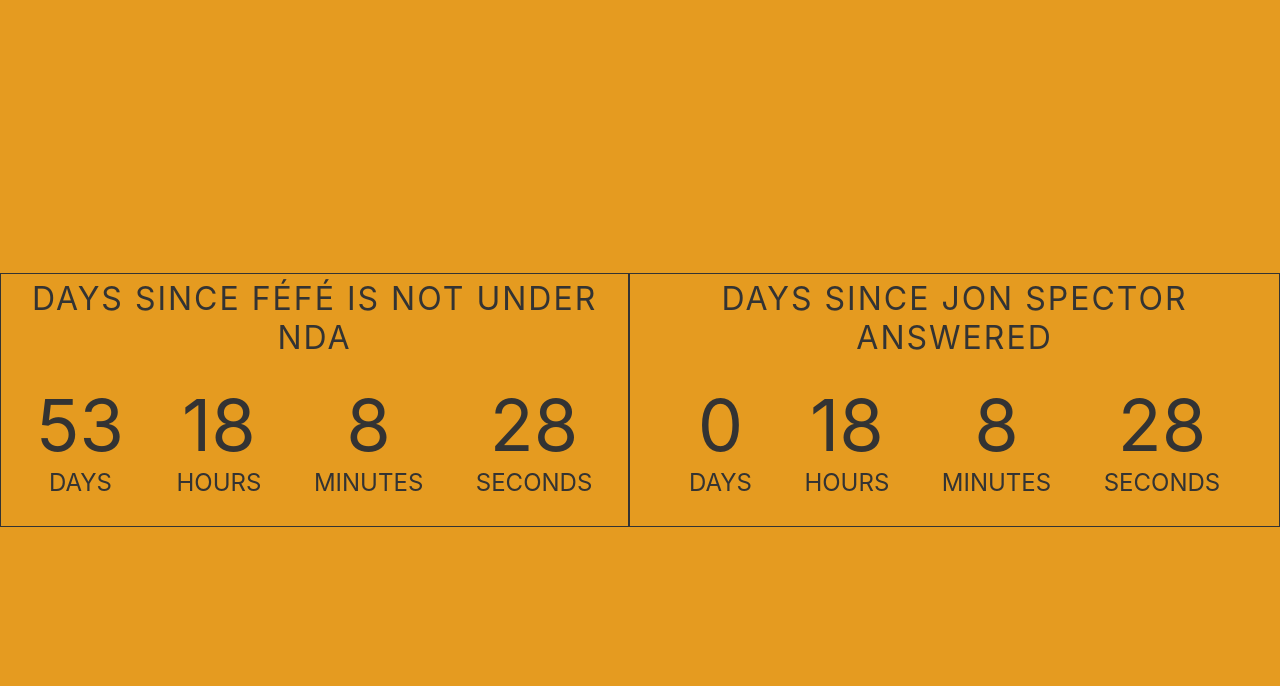
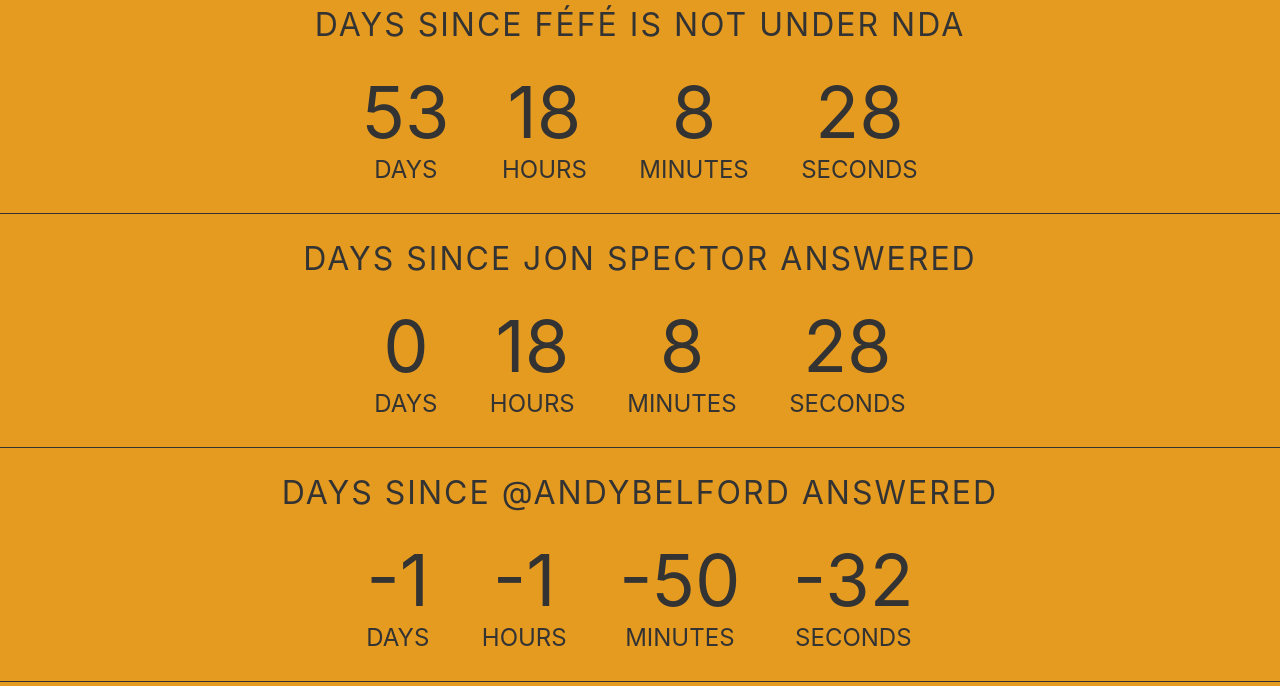
Before and after one commit to LotuxPunk/fefenda, a plain HTML site: page index.html in a window 1280 px wide. Drawn offline with Linux system fonts and the light colour scheme.

Commit message:
AndyB answer

```diff
--- a/index.html
+++ b/index.html
@@ -26,7 +26,7 @@
         body {
             align-items: center;
             background-color: #e59b20;
-            display: flex;
+            display: flexbox;
             font-family: -apple-system,
                 BlinkMacSystemFont,
                 "Segoe UI",
@@ -43,7 +43,8 @@
             margin: 0 auto;
             text-align: center;
             padding: 5px;
-            border: #333 solid 1px;
+            border-bottom: #333 solid 1px;
+            display: flexbox;
         }
 
         h1 {
@@ -118,6 +119,20 @@
         </div>
     </div>
 
+    <br/>
+
+    <div class="container">
+        <h1 id="headline">Days since @andybelford answered</h1>
+        <div id="countdown">
+            <ul>
+                <li><span id="daysAndy"></span>days</li>
+                <li><span id="hoursAndy"></span>Hours</li>
+                <li><span id="minutesAndy"></span>Minutes</li>
+                <li><span id="secondsAndy"></span>Seconds</li>
+            </ul>
+        </div>
+    </div>
+
 </body>
 <script>
     (function () {
@@ -176,6 +191,35 @@
                     document.getElementById("secondsJon").innerText = Math.floor((-distance % (minute)) / second);
             }, 0)
     }());
+
+    (function () {
+        const second = 1000,
+            minute = second * 60,
+            hour = minute * 60,
+            day = hour * 24;
+
+        let today = new Date(),
+            dd = String(today.getDate()).padStart(2, "0"),
+            mm = String(today.getMonth() + 1).padStart(2, "0"),
+            yyyy = today.getFullYear(),
+            nextYear = yyyy + 1,
+            andyAnswer = "03/22/2022 18:58:00";
+
+        today = mm + "/" + dd + "/" + yyyy;
+        //end
+
+        const countDown = new Date(andyAnswer).getTime(),
+            x = setInterval(function () {
+
+                const now = new Date().getTime(),
+                    distance = countDown - now;
+
+                    document.getElementById("daysAndy").innerText = Math.floor(-distance / (day)),
+                    document.getElementById("hoursAndy").innerText = Math.floor((-distance % (day)) / (hour)),
+                    document.getElementById("minutesAndy").innerText = Math.floor((-distance % (hour)) / (minute)),
+                    document.getElementById("secondsAndy").innerText = Math.floor((-distance % (minute)) / second);
+            }, 0)
+    }());
 </script>
 
 </html>
```
